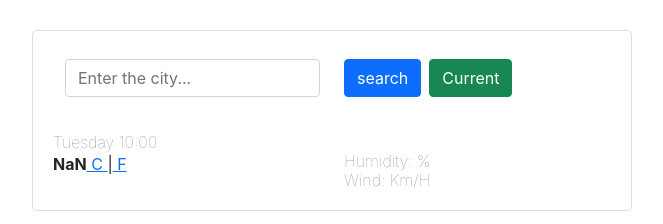
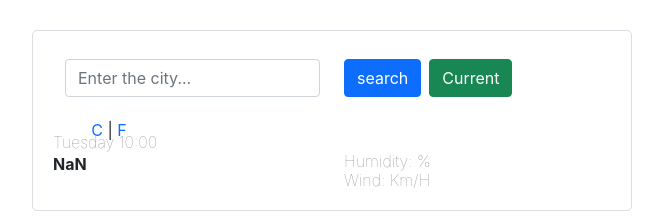
Before and after one commit to kairikadev/weather-app, a React (Create React App) app: page / in a window 1280 px wide. Shown: the top 224 px of the page, without its empty margins (308-971 px from the left). Built offline with nearby package versions, Linux system fonts and the light colour scheme.

Commit message:
imported weather.css

```diff
--- a/src/Weather.js
+++ b/src/Weather.js
@@ -1,10 +1,12 @@
 import React, {useState} from "react";
 import axios from "axios";
+import "./weather.css";
 
 
 export default function Weather() {
   let [weather, setWeather]= useState({});
   let [city, setCity] = useState("");
+  let [displayCity, setDisplayCity] = useState("");
 
   let[forecast,setForecast]= useState({});
 
@@ -19,6 +21,7 @@ export default function Weather() {
     setCity(event.target.value);
   }
 
+
   function showValues(response) {
     let forecast = {
       temperature: ` ${response.data.main.temp} `,
@@ -28,6 +31,7 @@ export default function Weather() {
       icon: `http://openweathermap.org/img/wn/${response.data.weather[0].icon}@2x.png`
     };
     setForecast(forecast);
+    setDisplayCity(city);
   };
 
 
@@ -55,7 +59,7 @@ export default function Weather() {
         </div>
       </form>
     </div>
-        <h1 className="city"> {city}</h1>
+        <h1 className="city"> {displayCity}</h1>
         <ul>
           <li >Tuesday 10:00</li>
           <li >{forecast.description}</li>
@@ -71,7 +75,7 @@ export default function Weather() {
               />
               <div class="float-left">
                 <strong >{Math.round(forecast.temperature)}</strong>
-                <span class="units">
+                <span className="units">
                   <a href="#" >
                     {" "}
                     C{" "}
--- a/src/weather.css
+++ b/src/weather.css
@@ -8,6 +8,9 @@
     position: relative;
     top: -34px;
   }
-  .weather-temperature a {
+  .units a {
     text-decoration: none;
   }
+  .city {
+    text-transform: capitalize;
+  }
```
